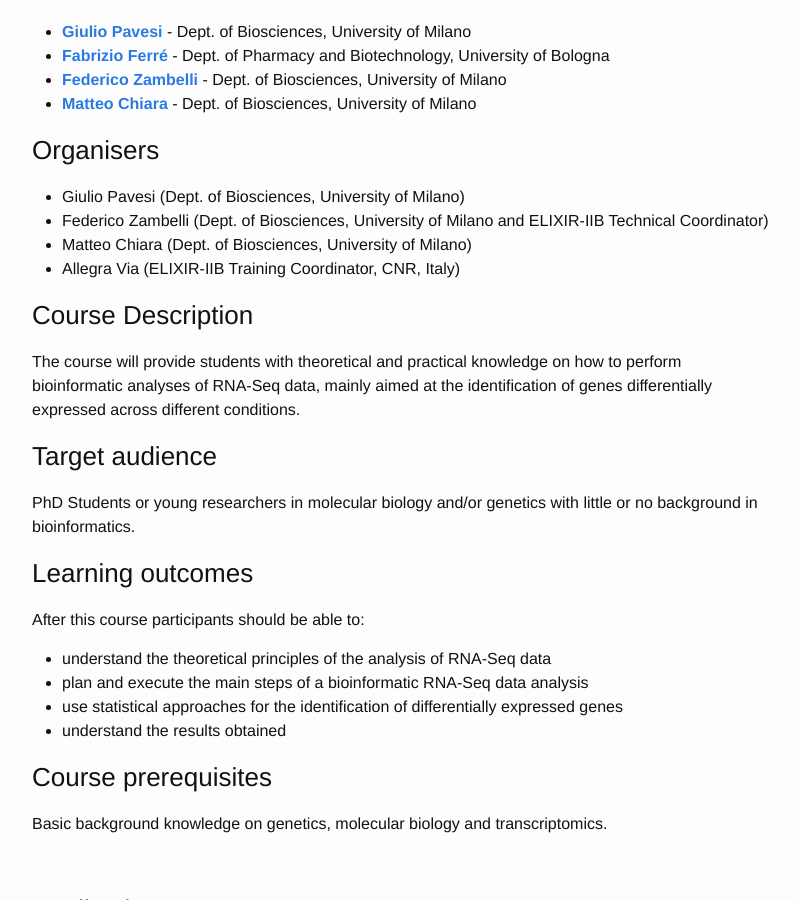
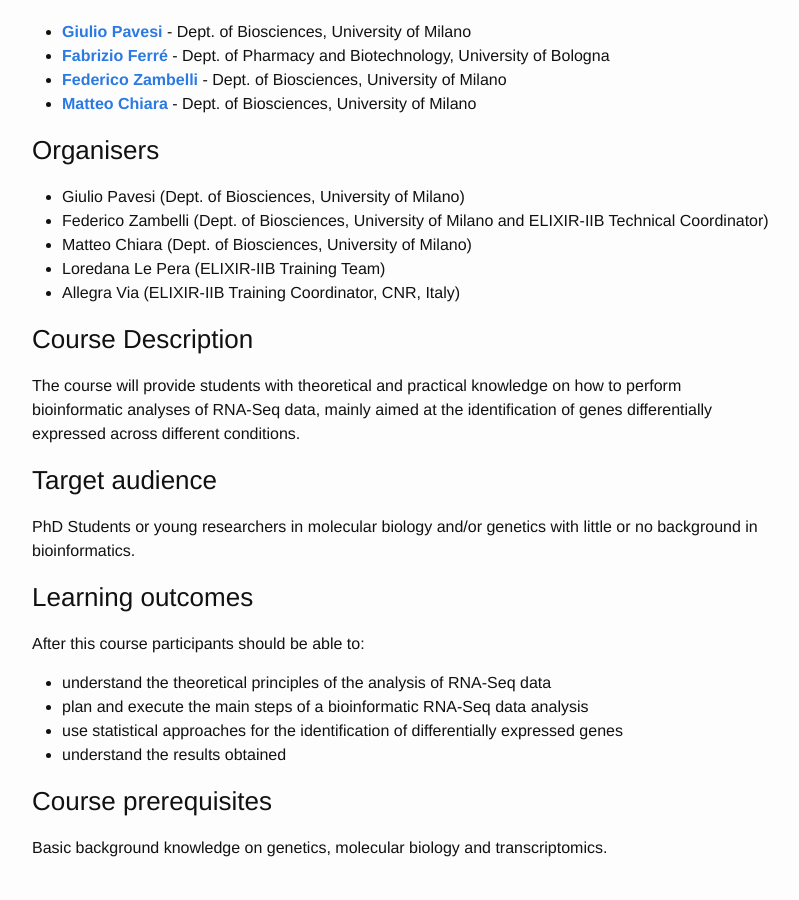
Before and after one commit to ELIXIR-IIB-training/website, a Jekyll site: the page built from _posts/2017-07-18-RNA-seq-Milano.md, in a window 1280 px wide and 900 px high, scrolled down 758 px. Shown: the whole window, without its empty margins (238-1037 px from the left). Built offline with Jekyll 4.4.1, drawn with Linux system fonts in a browser that asks for light colours.

Commit message:
Organiser list update

```diff
--- a/_posts/2017-07-18-RNA-seq-Milano.md
+++ b/_posts/2017-07-18-RNA-seq-Milano.md
@@ -43,6 +43,7 @@ A maximum of **30** candidates will be accepted in the course. Selection will st
 - Giulio Pavesi (Dept. of Biosciences, University of Milano)
 - Federico Zambelli (Dept. of Biosciences, University of Milano and ELIXIR-IIB Technical Coordinator)
 - Matteo Chiara (Dept. of Biosciences, University of Milano)
+- Loredana Le Pera (ELIXIR-IIB Training Team)
 - Allegra Via (ELIXIR-IIB Training Coordinator, CNR, Italy)
 <br>
 
```
